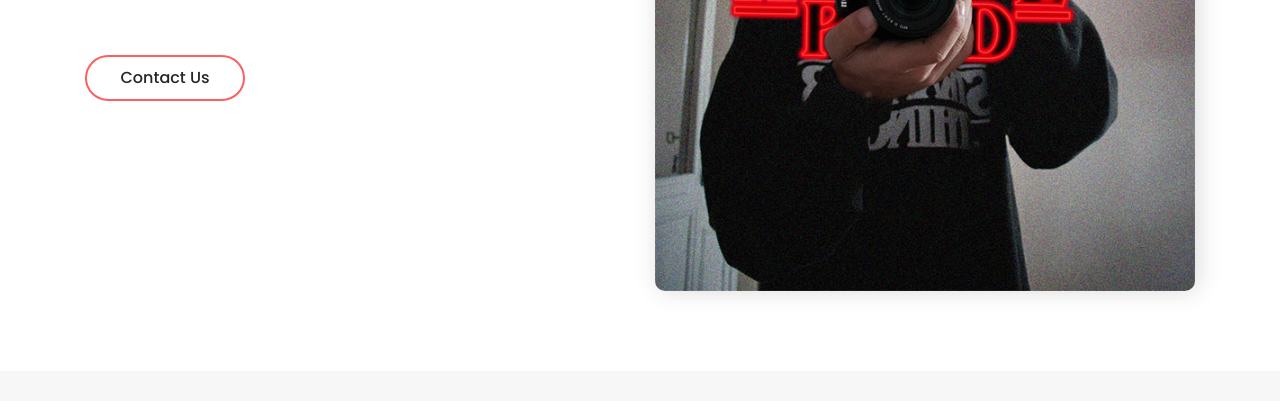
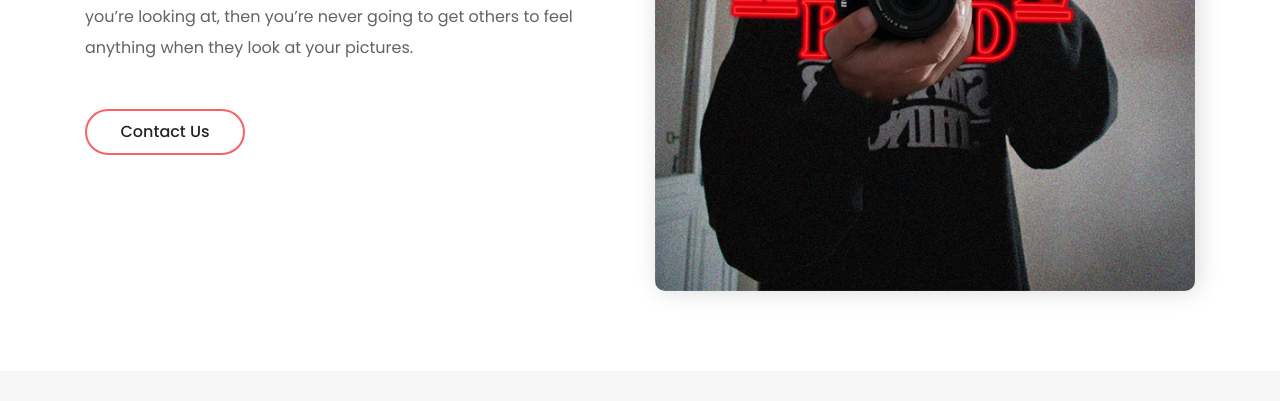
Before and after one commit to reokameprod/reokameprod.github.io, a website: page about.html in a window 1280 px wide. Shown: the part 699-1100 px from the top of the page. Drawn offline with Linux system fonts and the light colour scheme.

Commit message:
Update about.html

```diff
--- a/about.html
+++ b/about.html
@@ -135,7 +135,7 @@
                     <div class="about-us-content mb-80">
                         <h3 style="font-family: benguiat" class="wow fadeInUp" data-wow-delay="100ms">We Live For Passion</h3>
                         <div class="line wow fadeInUp" data-wow-delay="200ms"></div>
-                        <p class="wow fadeInUp" data-wow-delay="300ms"Photography for me is not looking, it’s feeling. If you can’t feel what you’re looking at, then you’re never going to get others to feel anything when they look at your pictures.</p>
+                        <p class="wow fadeInUp" data-wow-delay="300ms">Photography for me is not looking, it’s feeling. If you can’t feel what you’re looking at, then you’re never going to get others to feel anything when they look at your pictures.</p>
                         <p class="wow fadeInUp" data-wow-delay="400ms"></p>
                         <a class="btn alime-btn btn-2 mt-30 wow fadeInUp" data-wow-delay="500ms" href="./contact.html">Contact Us</a>
                     </div>
```
